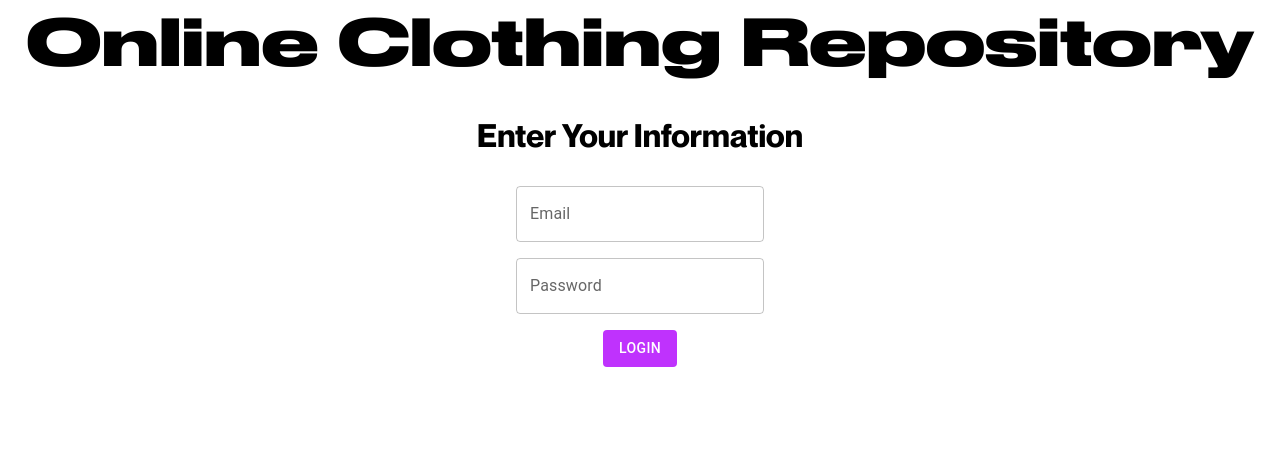
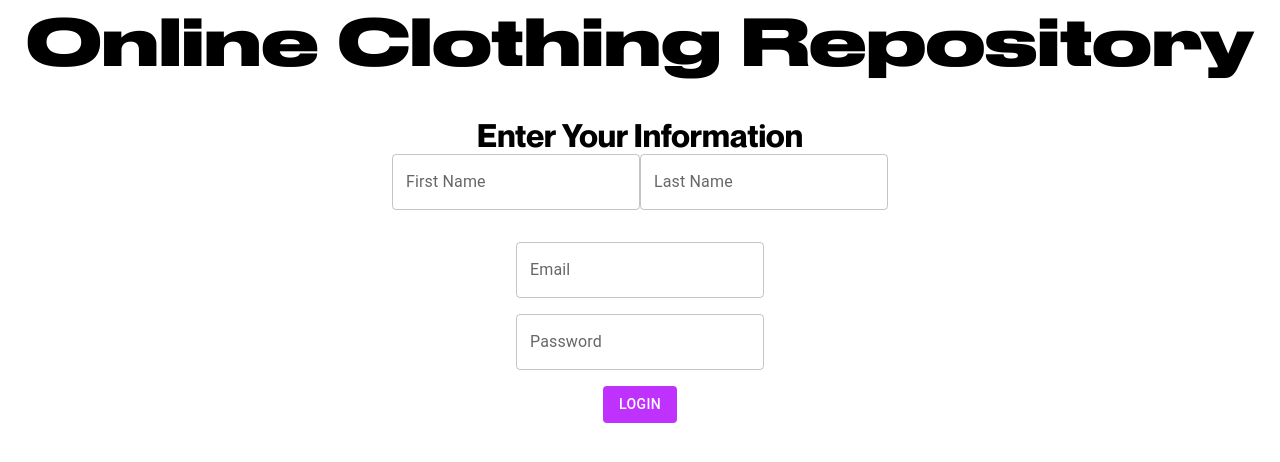
Before and after one commit to arturovilla/CSCE_310_OCR_client, a React (Create React App) app: page /signup in a window 1280 px wide. Shown: the top 462 px of the page. Built offline with nearby package versions, Linux system fonts and the light colour scheme.

Commit message:
small changes

```diff
--- a/src/css/Signup.css
+++ b/src/css/Signup.css
@@ -7,6 +7,7 @@
 	font-family: NMon;
 	font-size: 2rem;
 }
+
 .Signup__Emailfield {
 	margin-top: 4vh;
 }
--- a/src/pages/Signup.js
+++ b/src/pages/Signup.js
@@ -9,6 +9,10 @@ function Signup() {
 		<div>
 			<div className="Signup__Header">Online Clothing Repository</div>
 			<div className="Signup__SubHeader">Enter Your Information</div>
+			<div className="Signup__Namefield">
+				<TextField id="outlined-basic" label="First Name" variant="outlined" />
+				<TextField id="outlined-basic" label="Last Name" variant="outlined" />
+			</div>
 			<div className="Signup__Emailfield">
 				<TextField id="outlined-basic" label="Email" variant="outlined" />
 			</div>
```
